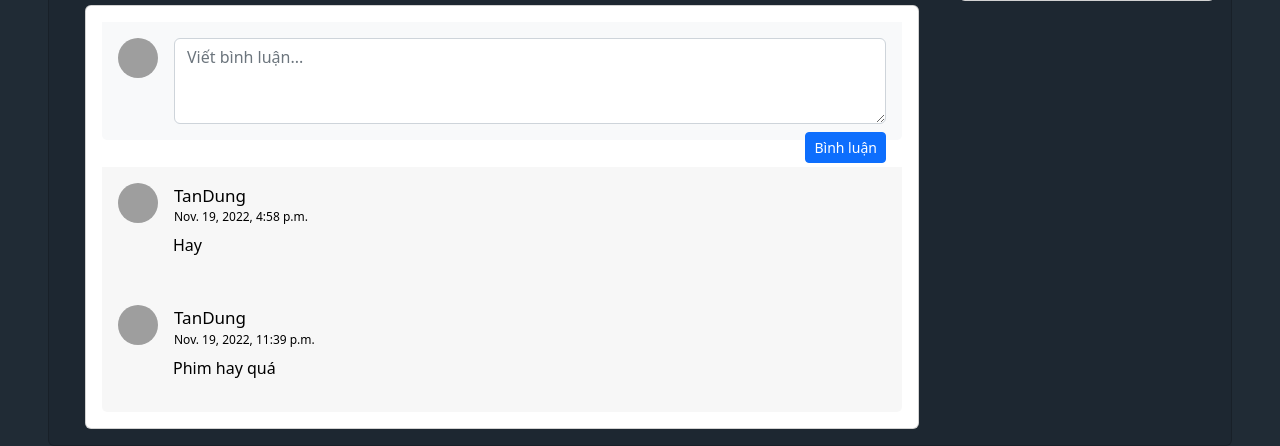
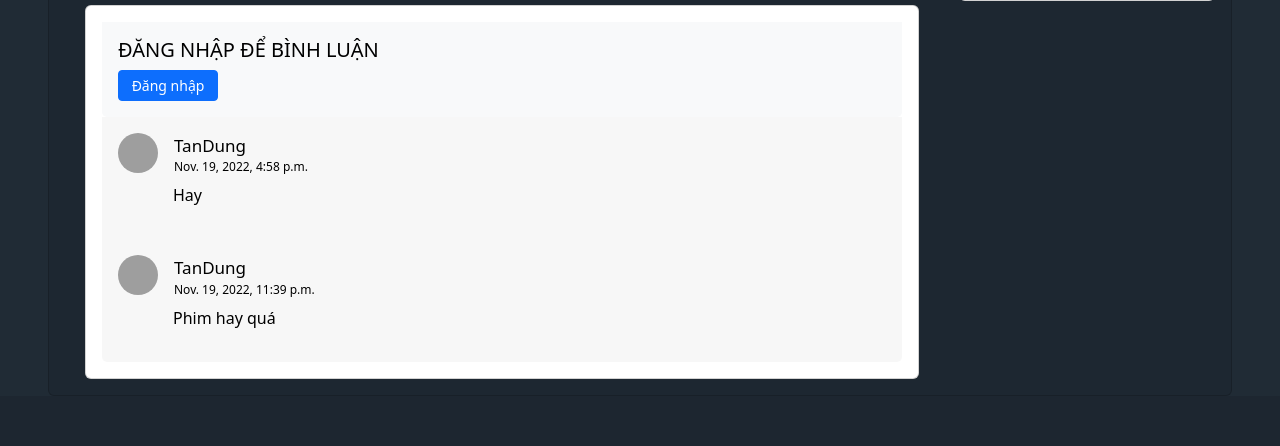
Before and after one commit to saikoucoder/DjangoApp, a Django app: page /watchmovie/1 in a window 1280 px wide. Shown: the part 819-1265 px from the top of the page. After the commit the page ends 1198 px from the top, so only its background shows below. Run offline with Django 4.2, Linux system fonts and the light colour scheme; data comes from the database, SQL or seed files in the repository; some libraries are stand-ins or nearby versions; grey boxes are pictures that could not be loaded.

Commit message:
update comment

```diff
--- a/movie/templates/pages/watchmovie.html
+++ b/movie/templates/pages/watchmovie.html
@@ -91,25 +91,19 @@
               class="card-footer py-3 border-0"
               style="background-color: #f8f9fa"
             >
-              <div class="d-flex flex-start w-100">
-                <img
-                  class="rounded-circle shadow-1-strong me-3"
-                  src="https://www.nicepng.com/png/detail/914-9144016_avatar-pictures-anime-male-hair-reference.png"
-                  alt="avatar"
-                  width="40"
-                  height="40"
-                />
-                <div class="form-outline w-100">{{form.body}}</div>
-              </div>
-              <div class="float-end my-1 pt-1">
+              <div class="d-flex flex-start w-100" style="flex-direction: column;">
+                <H5> ĐĂNG NHẬP ĐỂ BÌNH LUẬN </H5>
                 <a href="{%url 'login'%}"
                 type="submit"
                 value="body"
                 class="btn btn-primary btn-sm"
+                style="width: 100px"
               >
-                  Bình luận
+                Đăng nhập
               </a>
               </div>
+
+
             </div>
           </form>
 
```
Lines whose indentation alone changed are shown as unchanged.
